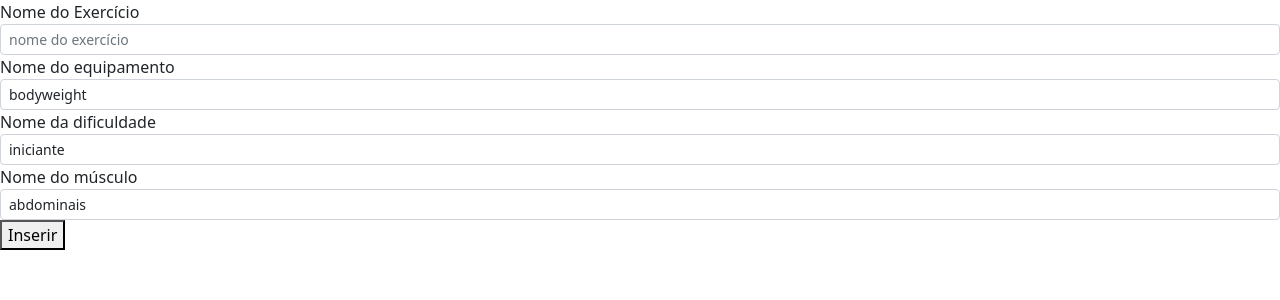
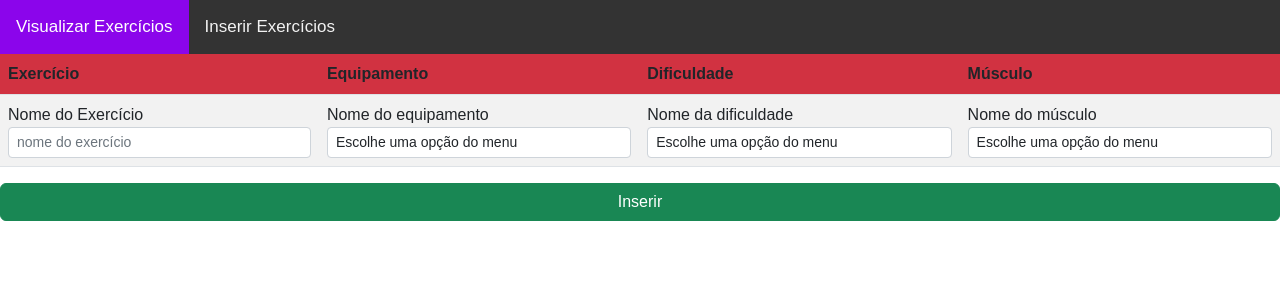
Before and after one commit to tskxz/BrowseMuscle, a Node server app: page /admin/post_exercicios in a window 1280 px wide. Shown: the top 300 px of the page. Run offline with Node 20, Linux system fonts and the light colour scheme.

Commit message:
:art: layout POST method

```diff
--- a/src/views/admin/exercicios_POST.html
+++ b/src/views/admin/exercicios_POST.html
@@ -3,21 +3,83 @@
 <head>
 	<title></title>
 	    <link href="https://cdn.jsdelivr.net/npm/bootstrap@5.2.0/dist/css/bootstrap.min.css" rel="stylesheet" integrity="sha384-gH2yIJqKdNHPEq0n4Mqa/HGKIhSkIHeL5AyhkYV8i59U5AR6csBvApHHNl/vI1Bx" crossorigin="anonymous">
+			<style>
+			body {
+			  margin: 0;
+			  font-family: Arial, Helvetica, sans-serif;
+			}
 
+			.topnav {
+			  overflow: hidden;
+			  background-color: #333;
+			}
+
+			.topnav a {
+			  float: left;
+			  color: #f2f2f2;
+			  text-align: center;
+			  padding: 14px 16px;
+			  text-decoration: none;
+			  font-size: 17px;
+			}
+
+			.topnav a:hover {
+			  background-color: #ddd;
+			  color: black;
+			}
+
+			.topnav a.active {
+			  background-color: #8b05eb;
+			  color: white;
+			}
+	</style>
 </head>
 <body>
 	<script src="https://cdn.jsdelivr.net/npm/bootstrap@5.2.0/dist/js/bootstrap.bundle.min.js" integrity="sha384-A3rJD856KowSb7dwlZdYEkO39Gagi7vIsF0jrRAoQmDKKtQBHUuLZ9AsSv4jD4Xa" crossorigin="anonymous"></script>
 	<script src="https://ajax.googleapis.com/ajax/libs/jquery/3.3.1/jquery.min.js"></script>
-
+	<div class="topnav">
+		<a class="active" href="http://localhost:3000/admin">Visualizar Exercícios</a>
+		<a href="http://localhost:3000/admin/post_exercicios">Inserir Exercícios</a>
+	</div>
 
 	<form class="form" id="myForm">
-  <div class="form-group">
+
+	</form>
+	<script>
+
+	function buildPut(){
+		var form = document.getElementById('myForm');
+
+		var url = new URL(window.location.href);
+		console.log(url)
+		var id = url.searchParams.get("id");
+
+		var nome_exercicio = url.searchParams.get("nome_exercicio");
+		var nome_equipamento = url.searchParams.get("nome_equipamento");
+		var nome_dificuldade = url.searchParams.get("nome_dificuldade");
+		var nome_musculo = url.searchParams.get("nome_musculo");
+
+		var value = `
+		<table class="table table-striped table-hover">
+			<tr class="bg-danger">
+
+				<th>Exercício</th>
+				<th>Equipamento</th>
+				<th>Dificuldade</th>
+				<th>Músculo</th>
+			</tr>
+			<tbody>
+				<td>
+					<div class="form-group ">
 						<label for="exampleFormControlInput1">Nome do Exercício</label>
 						<input type="text" class="form-control form-control-sm" id="exampleFormControlInput1" placeholder="nome do exercício" name="nome_exercicio">
 					</div>
+				</td>
+				<td>
 				<div class="form-group">
 					<label for="exampleFormControlSelect1">Nome do equipamento</label>
 					<select class="form-control form-control-sm" id="exampleFormControlSelect1" name="nome_equipamento">
+					 <option selected>Escolhe uma opção do menu</option>
 						<option>bodyweight</option>
 						<option>halteres</option>
 						<option>barra</option>
@@ -26,17 +88,23 @@
 						<option>elastico</option>
 					</select>
 				</div>
+				</td>
+				<td>
 					<div class="form-group">
 					 <label for="exampleFormControlSelect2">Nome da dificuldade</label>
 					 <select class="form-control form-control-sm" id="exampleFormControlSelect2" name="nome_dificuldade">
+					  <option selected>Escolhe uma opção do menu</option>
 						 <option>iniciante</option>
 						 <option>intermediario</option>
 						 <option>avancado</option>
 					 </select>
 				 </div>
+				</td>
+				<td>
 					<div class="form-group">
 						<label for="exampleFormControlSelect2">Nome do músculo</label>
 						<select class="form-control form-control-sm" id="exampleFormControlSelect2" name="nome_musculo">
+						 <option selected disabled>Escolhe uma opção do menu</option>
 							<option>abdominais</option>
 							<option>antebraco</option>
 							<option>biceps</option>
@@ -55,16 +123,24 @@
 							<option>triceps</option>
 						</select>
 					</div>
-
-  <button type="submit" onclick="myFunction()">Inserir</button>
-</form>
+				</td>
+			</tbody>
+		</table>
 
 
 
 
 
+		<button type="submit" class="btn btn-success col-12" onclick="myFunction()">Inserir</button>
+		</form>
+
+		`
+			form.innerHTML += value
+	}
+	buildPut();
 
 
+	</script>
 
 	<script>
 		function myFunction(){
```
Lines whose indentation alone changed are shown as unchanged.
